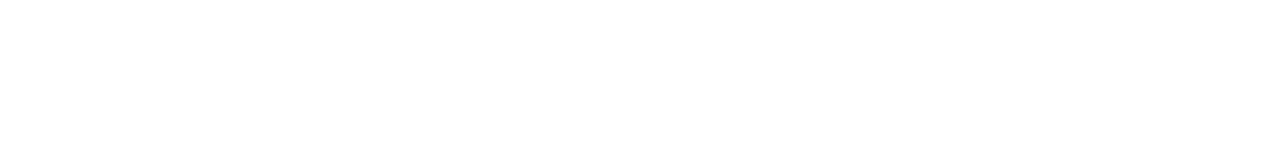
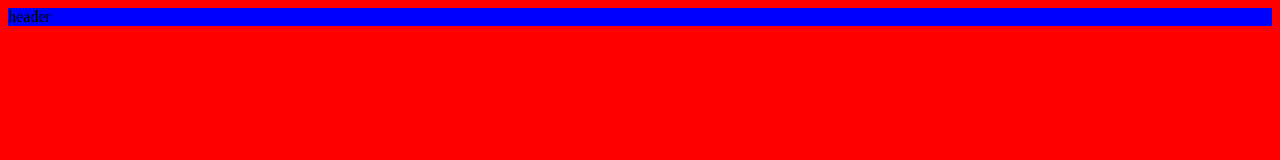
Before and after one commit to GK230/boolean-uk-html-popular-page-layouts, a website: page linkedin.html in a window 1280 px wide. Drawn offline with Linux system fonts and the light colour scheme.

Commit message:
Added some CSS

```diff
--- a/linkedin.css
+++ b/linkedin.css
@@ -0,0 +1,13 @@
+/* * {
+  margin: 0;
+  padding: 0;
+  box-sizing: border-box;
+} */
+
+body {
+  background-color: red;
+}
+
+.container {
+  background-color: blue;
+}
--- a/linkedin.html
+++ b/linkedin.html
@@ -4,11 +4,12 @@
     <meta charset="UTF-8" />
     <meta name="viewport" content="width=device-width, initial-scale=1.0" />
     <meta http-equiv="X-UA-Compatible" content="ie=edge" />
+    <link rel="stylesheet" href="linkedin.css" />
     <title>LinkedIn layout</title>
   </head>
   <body>
     <div class="container">
-      <div class="header"></div>
+      <div class="header">header</div>
       <div class="more"></div>
       <div class="left-menu"></div>
       <div class="discover"></div>
```
